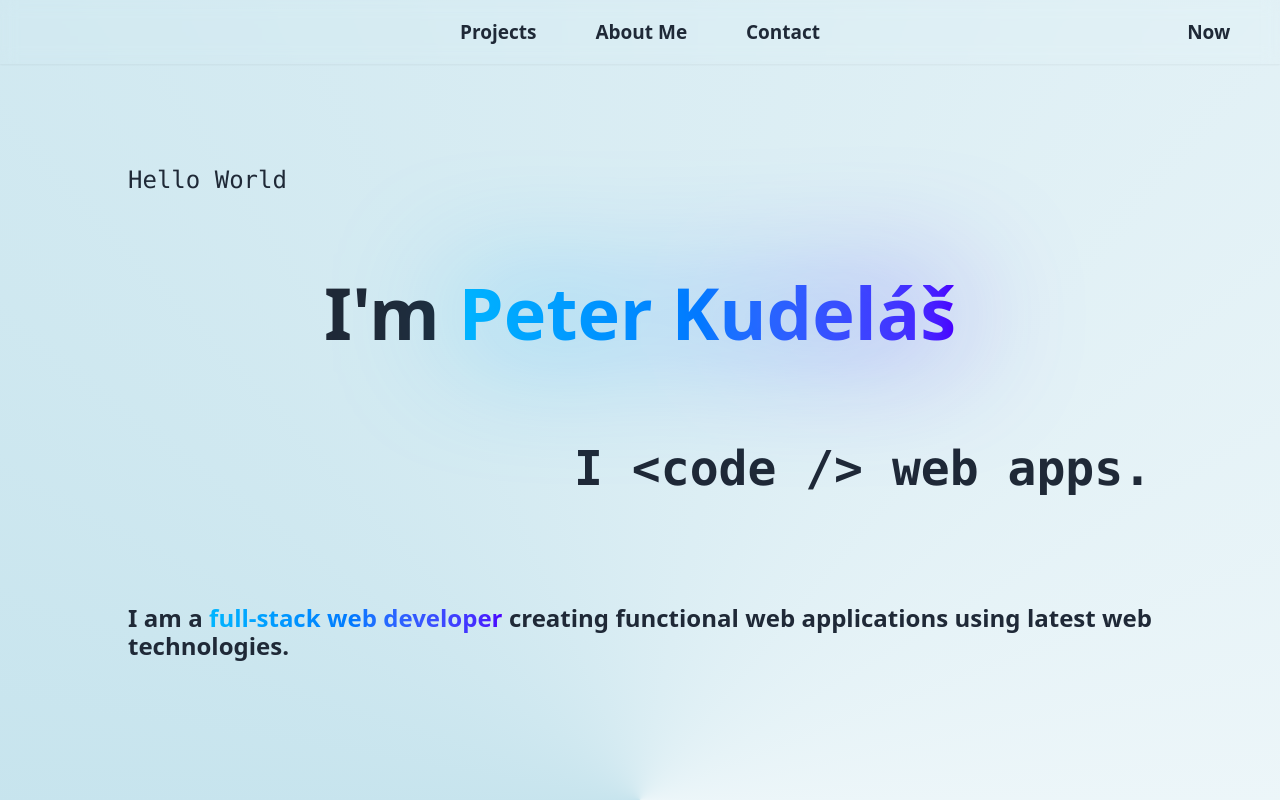
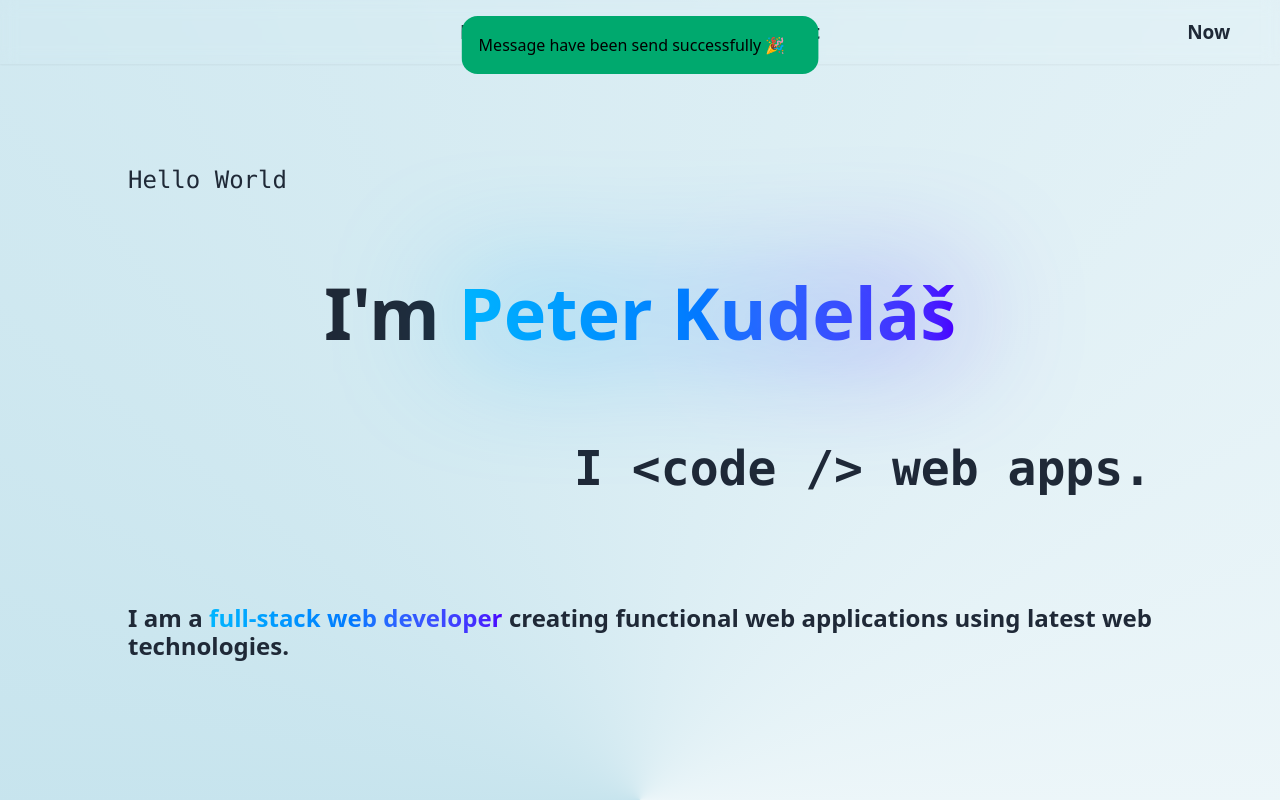
Before and after one commit to impeterk/sveltefolio, a SvelteKit app: page / in a window 1280 px wide. Shown: the top 800 px of the page. Built offline with nearby package versions, Linux system fonts and the light colour scheme; no server answers.

Commit message:
updated toast z-index

```diff
--- a/src/routes/+page.svelte
+++ b/src/routes/+page.svelte
@@ -71,11 +71,11 @@
 <Contact />
 
 <!-- contact form related -->
-<div class="toast toast-center toast-top">
-	{#if success}
+<div class="toast toast-center toast-top z-[100]">
 	<div class="alert alert-success" in:fade out:fade>
 		<span>Message have been send successfully 🎉</span>
 	</div>
+	{#if success}
 
 	{/if}
 
```
